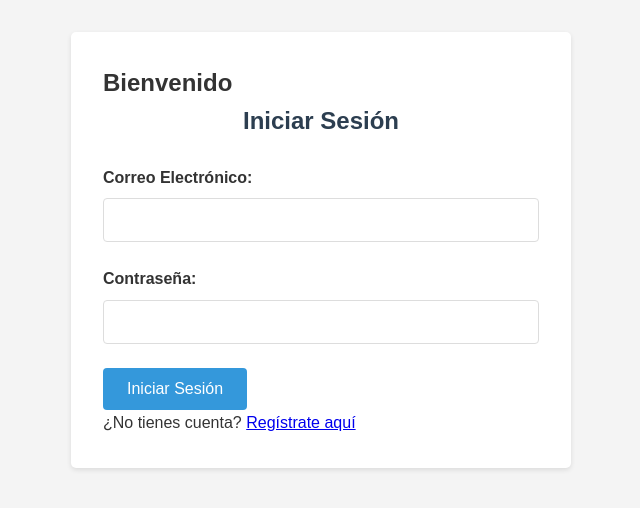
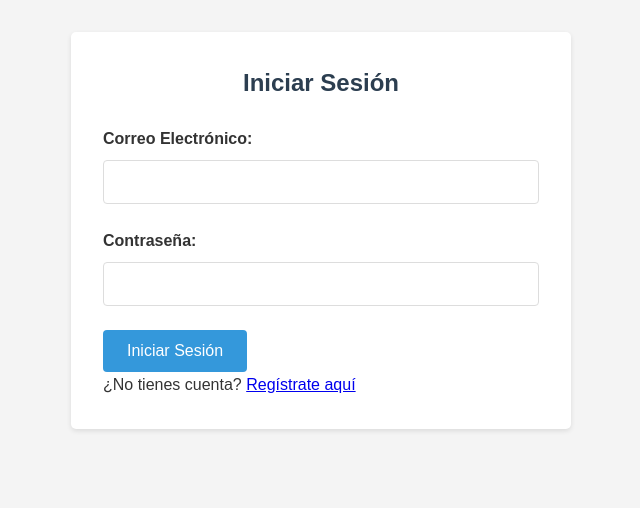
Before and after one commit to Jstevgarcia/tienda, a PHP site: page /Login.php in a window 1280 px wide. Shown: the part 78-586 px from the top of the page, without its empty margins (319-959 px from the left). Run offline with PHP 8.4, Linux system fonts and the light colour scheme.

Commit message:
Revert "Mensaje de bienvenida login"

```diff
--- a/Login.php
+++ b/Login.php
@@ -49,7 +49,6 @@ if ($_SERVER['REQUEST_METHOD'] == 'POST') {
 
     <main class="container">
         <section class="formulario">
-            <h1>Bienvenido</h1>
             <h2>Iniciar Sesión</h2>
             <?php if(isset($error)): ?>
                 <div class="error"><?php echo $error; ?></div>
```
